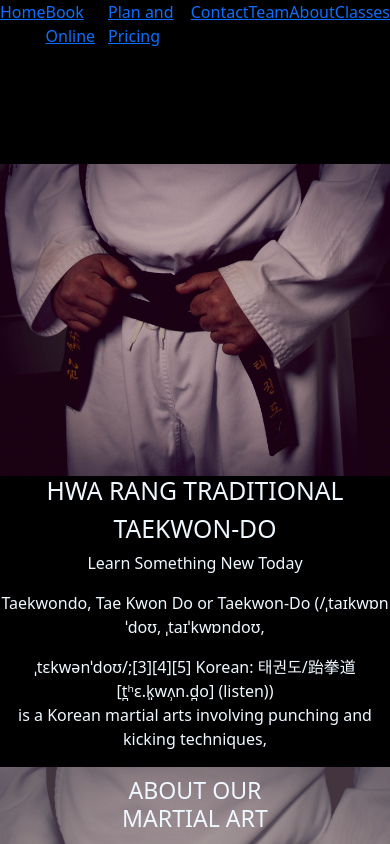
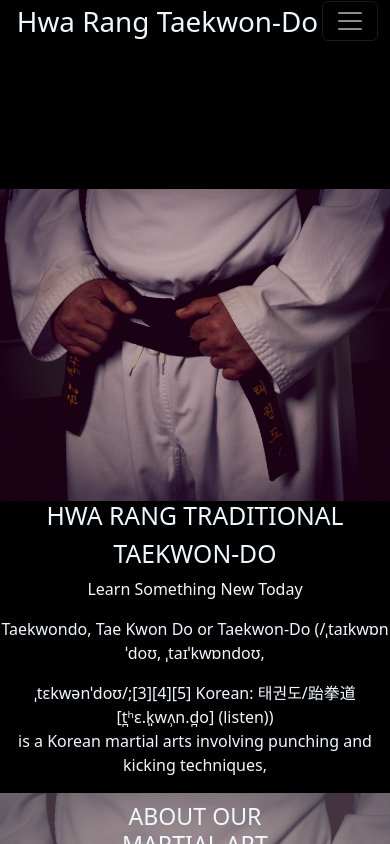
Before and after one commit to Naidiri1/taekwondo-website, a React (Create React App) app: page / in a window 390 px wide. Shown: the top 844 px of the page. Built offline with nearby package versions, Linux system fonts and the light colour scheme.

Commit message:
worked on navbar

```diff
--- a/src/App.js
+++ b/src/App.js
@@ -1,9 +1,11 @@
 import React from "react";
 import Main from "./components/Main/";
+// import NavBar from "./components/NavBar";
 
 const App = () => {
   return (
     <div>
+      {/* <NavBar/> */}
       <Main />
     </div>
   );
--- a/src/components/Main/index.js
+++ b/src/components/Main/index.js
@@ -4,7 +4,7 @@ import belt from "../../assets/imgs/belt.jpg";
 import React from "react";
 import SliderImg from '../SliderImg';
 import CardInformation from "../CardInformation";
-import Nav from "../Nav";
+import NavBar from "../NavBar";
 import AboutTaekwondo from "../AboutTaekwondo";
 
 // Import sliderImgs array of objects from sliderImg.js
@@ -58,7 +58,8 @@ const Main = (props) => {
 
   return (
     <div>
-      <Nav/>
+      <NavBar />
+    <div>
       <div className="d-flex justify-content-center align-items-center">
         <img
           src={belt}
@@ -97,6 +98,7 @@ const Main = (props) => {
           {cards.map((card,idx) => <CardInformation key={idx} img={card.img} cardTitle={card.cardTitle} cardDescription={card.cardDescription}/>)}
       </div>
     </div>
+    </div>
   );
 };
 
--- a/src/components/Nav/index.js
+++ /dev/null
@@ -1,34 +0,0 @@
-import React from "react";
-
-const Nav = () => {
-
-  return (
-    <header>
-        <ul className="header d-flex justify-content-around list-unstyled">
-          <li>
-            <a href="/">Home</a>
-          </li>
-          <li>
-            <a href="/book">Book Online</a>
-          </li>
-          <li>
-            <a href="/pricing">Plan and Pricing</a>
-          </li>
-          <li>
-            <a href="/Contact">Contact</a>
-          </li>
-          <li>
-            <a href="/Team">Team</a>
-          </li>
-          <li>
-            <a href="/About">About</a>
-          </li>
-          <li>
-            <a href="#classes">Classes</a>
-          </li>
-        </ul>
-      </header>
-  );
-};
-
-export default Nav;
--- /dev/null
+++ b/src/components/NavBar/index.js
@@ -0,0 +1,46 @@
+import React from "react";
+import Container from 'react-bootstrap/Container';
+import Nav from 'react-bootstrap/Nav';
+import Navbar from 'react-bootstrap/Navbar';
+// import NavDropdown from 'react-bootstrap/NavDropdown';
+import './style.css';
+
+const NavBar = () => {
+
+  return (
+    <div>
+    <h1 className="mx-3">Hwa Rang Taekwon-Do</h1>
+    <Navbar collapseOnSelect expand="sm" bg="dark" variant="dark">
+      <Container>
+        {/* <Navbar.Brand href="#home" className="brand">Hwa Rang Taekwon-Do</Navbar.Brand> */}
+        {/* <h1>Hwa Rang Taekwon-Do</h1> */}
+        <Navbar.Toggle aria-controls="responsive-navbar-nav" />
+        <Navbar.Collapse id="responsive-navbar-nav">
+          <Nav className="me-auto text-size">
+            <Nav.Link href="#home">Home</Nav.Link>
+            <Nav.Link href="#bookonline">Book Online</Nav.Link>
+            <Nav.Link href="#planspricing">Plans & Pricing</Nav.Link>
+            <Nav.Link href="#contact">Contact</Nav.Link>
+            <Nav.Link href="#team">Team</Nav.Link>
+            <Nav.Link href="#courses">Courses</Nav.Link>
+            <Nav.Link href="#about">About</Nav.Link>
+            {/* <NavDropdown title="Dropdown" id="collasible-nav-dropdown">
+              <NavDropdown.Item href="#action/3.1">Action</NavDropdown.Item>
+              <NavDropdown.Item href="#action/3.2">
+                Another action
+              </NavDropdown.Item>
+              <NavDropdown.Item href="#action/3.3">Something</NavDropdown.Item>
+              <NavDropdown.Divider />
+              <NavDropdown.Item href="#action/3.4">
+                Separated link
+              </NavDropdown.Item>
+            </NavDropdown> */}
+          </Nav>
+        </Navbar.Collapse>
+      </Container>
+    </Navbar>
+    </div>
+  );
+};
+
+export default NavBar;
--- /dev/null
+++ b/src/components/NavBar/style.css
@@ -0,0 +1,46 @@
+.navbar {
+    padding-top: var(--bs-navbar-padding-x);
+}
+/* .brand {
+    font-size: 40px;
+} */
+.mx-3 {
+    margin-right: 1.05rem !important;
+    margin-left: 1.05rem !important;
+}
+
+.container {
+    max-width: 100%;
+}
+
+.navbar > .container {
+    justify-content: end;
+}
+
+@media screen and (max-width: 796px) {
+    .text-size {
+        font-size: smaller;
+    }
+}
+
+@media screen and (max-width: 576px) {
+    .bg-dark {
+        background-color: var(--bs-black) !important;
+    }
+    .navbar {
+        margin-left: .4rem !important;
+    }
+    .navbar > .container {
+        position: relative;
+        bottom: 40px;
+    }
+    .container > button {
+        z-index: 7;
+    }
+    h1 {
+        position: relative;
+        top: 5px;
+        z-index: 5;
+    }
+
+}
```
